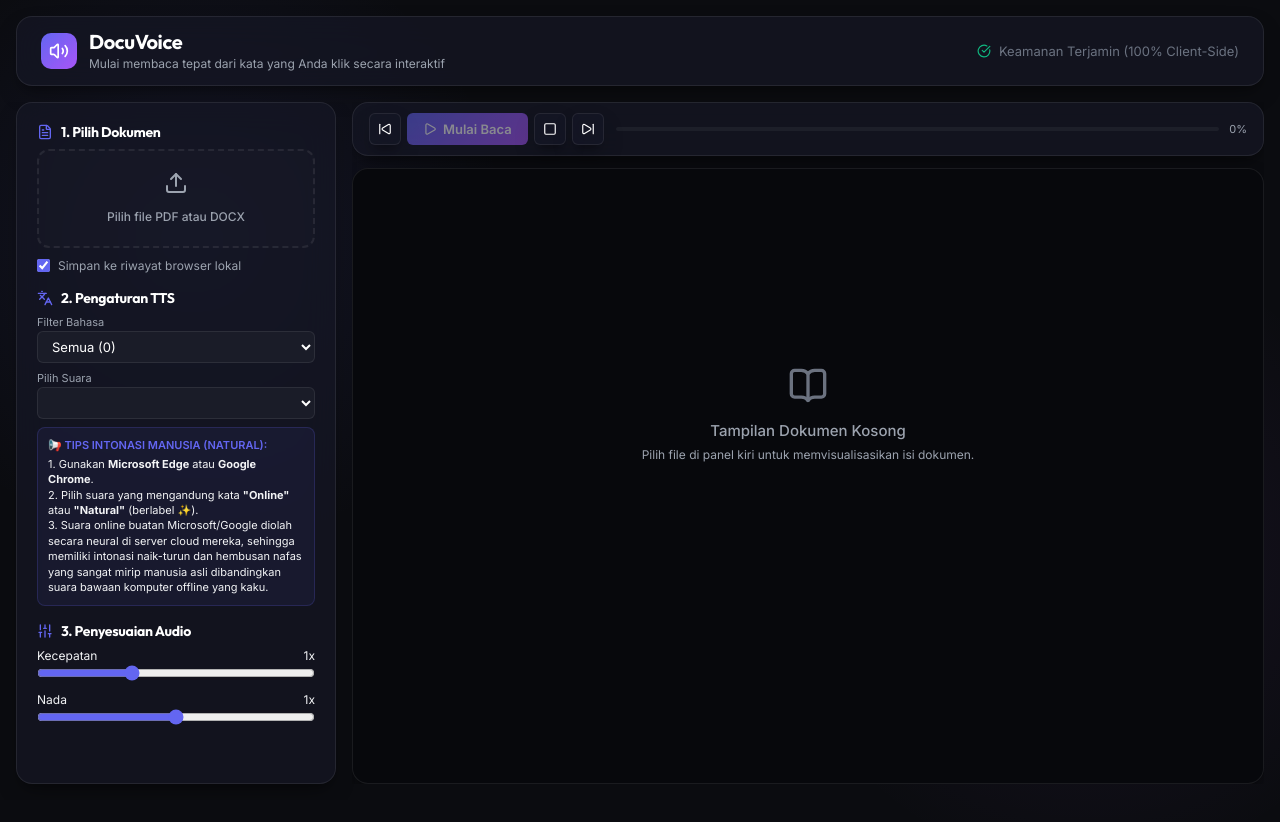
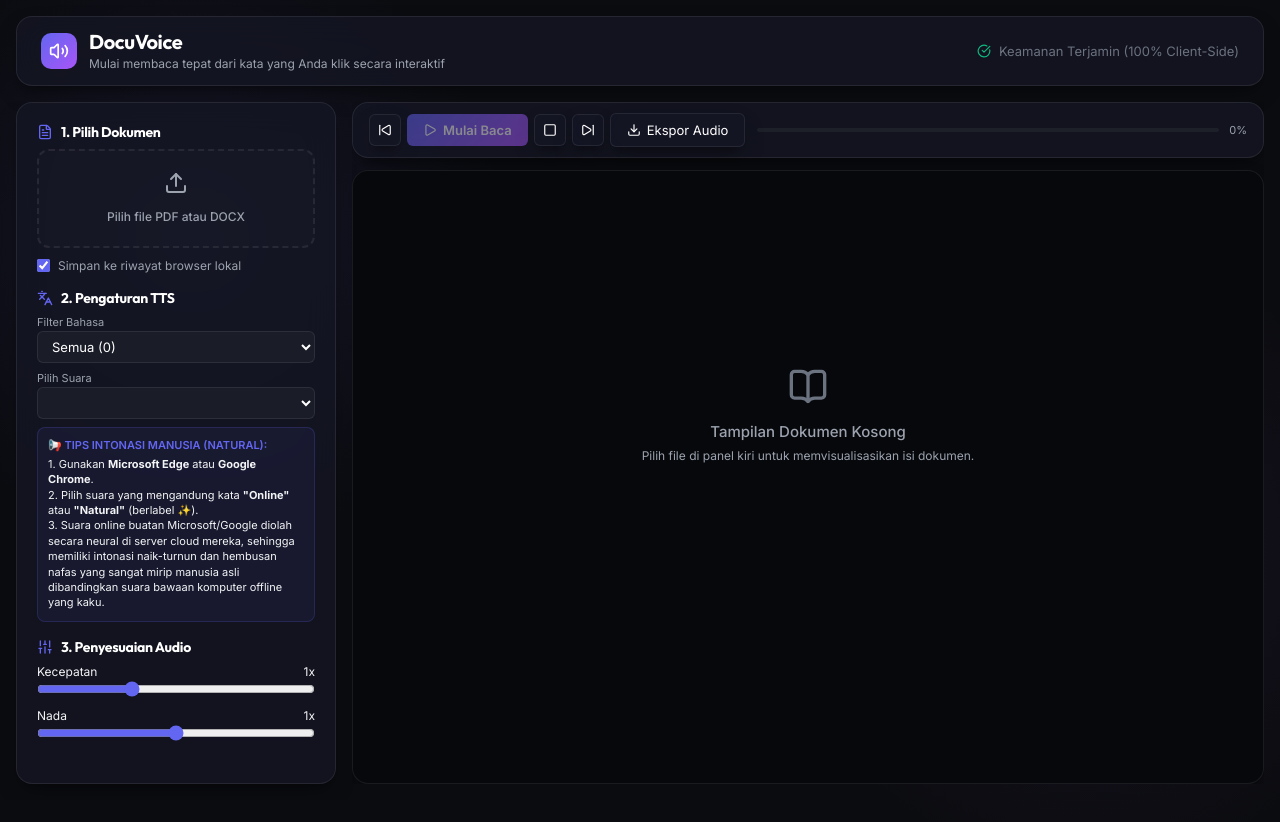
Before and after one commit to Nagamancayy/pembacapdf, a React (Vite) app: page / in a window 1280 px wide. Shown: the top 822 px of the page. Built offline with nearby package versions, Linux system fonts and the light colour scheme.

Commit message:
Add local audio recording and export feature

```diff
--- a/src/App.jsx
+++ b/src/App.jsx
@@ -3,7 +3,7 @@
 import mammoth from 'mammoth';
 import {
   Volume2, Play, Pause, Square, FileText, Upload, SkipForward, SkipBack,
-  Languages, Sliders, BookOpen, CheckCircle, AlertCircle, RefreshCw, History, Trash2
+  Languages, Sliders, BookOpen, CheckCircle, AlertCircle, RefreshCw, History, Trash2, Download
 } from 'lucide-react';
 
 // Setup pdfjs worker using Vite asset URL resolving
@@ -54,7 +54,6 @@
     const store = transaction.objectStore(STORE_NAME);
     const request = store.getAll();
     request.onsuccess = () => {
-      // Map to metadata only to keep it light
       const docs = request.result.map(d => ({
         id: d.id,
         name: d.name,
@@ -116,6 +115,12 @@
   const [volume, setVolume] = useState(1.0);
   const [isPlaying, setIsPlaying] = useState(false);
   const [isPaused, setIsPaused] = useState(false);
+
+  // Local Tab Recording States
+  const [isRecording, setIsRecording] = useState(false);
+  const mediaRecorderRef = useRef(null);
+  const audioChunksRef = useRef([]);
+  const screenStreamRef = useRef(null);
 
   const synthRef = useRef(window.speechSynthesis);
   const utteranceRef = useRef(null);
@@ -323,7 +328,6 @@
         };
 
         if (uploadedFile.dbBuffer) {
-          // Re-simulate FileReader onload for database ArrayBuffer
           const fakeEvent = { target: { result: uploadedFile.dbBuffer } };
           reader.onload(fakeEvent);
         } else {
@@ -393,12 +397,11 @@
       setLoading(true);
       const fullDoc = await getDocumentFileFromDB(historyItem.id);
       if (fullDoc && fullDoc.fileData) {
-        // Construct a pseudo file payload to reuse processFile loader
         const pseudoFile = {
           name: fullDoc.name,
           dbBuffer: fullDoc.fileData
         };
-        await processFile(pseudoFile, false); // shouldSaveToDB = false
+        await processFile(pseudoFile, false);
       }
     } catch (err) {
       console.error('Failed to load history item', err);
@@ -409,13 +412,12 @@
 
   // Delete document from local History
   const deleteHistoryItem = async (e, id) => {
-    e.stopPropagation(); // prevent loading item
+    e.stopPropagation();
     if (confirm('Hapus dokumen ini dari riwayat browser Anda?')) {
       try {
         await deleteDocumentFromDB(id);
         loadHistoryList();
 
-        // If the deleted document is the current active one, clear view
         if (file && file.id === id) {
           setFile(null);
           setPdfDoc(null);
@@ -453,6 +455,11 @@
       setIsPlaying(false);
       setIsPaused(false);
       setCurrentItemIndex(-1);
+
+      // Auto-stop recording if it reaches the end
+      if (isRecording && mediaRecorderRef.current && mediaRecorderRef.current.state !== 'inactive') {
+        mediaRecorderRef.current.stop();
+      }
       return;
     }
 
@@ -490,6 +497,9 @@
         setIsPlaying(false);
         setIsPaused(false);
         setCurrentItemIndex(-1);
+        if (isRecording && mediaRecorderRef.current && mediaRecorderRef.current.state !== 'inactive') {
+          mediaRecorderRef.current.stop();
+        }
       }
       return;
     }
@@ -507,15 +517,9 @@
     utterance.onboundary = (event) => {
       if (event.name === 'word') {
         const charIndex = event.charIndex;
-        // Find the closest preceding word using a scanned search
-        let activeUtteranceItem = null;
-        for (const it of utteranceItemsRef.current) {
-          if (charIndex >= it.start) {
-            activeUtteranceItem = it;
-          } else {
-            break;
-          }
-        }
+        const activeUtteranceItem = utteranceItemsRef.current.find(it =>
+          charIndex >= it.start && charIndex <= it.end
+        );
         if (activeUtteranceItem) {
           setCurrentItemIndex(activeUtteranceItem.originalIndex);
         }
@@ -529,6 +533,11 @@
         setIsPlaying(false);
         setIsPaused(false);
         setCurrentItemIndex(-1);
+
+        // Auto-stop recording if it reaches the end
+        if (mediaRecorderRef.current && mediaRecorderRef.current.state !== 'inactive') {
+          mediaRecorderRef.current.stop();
+        }
       }
     };
 
@@ -537,6 +546,9 @@
       if (e.error !== 'interrupted') {
         setIsPlaying(false);
         setIsPaused(false);
+        if (isRecording && mediaRecorderRef.current && mediaRecorderRef.current.state !== 'inactive') {
+          mediaRecorderRef.current.stop();
+        }
       }
     };
 
@@ -566,6 +578,9 @@
       setIsPaused(false);
       setCurrentItemIndex(-1);
     }
+    if (isRecording && mediaRecorderRef.current && mediaRecorderRef.current.state !== 'inactive') {
+      mediaRecorderRef.current.stop();
+    }
   };
 
   const nextItem = () => {
@@ -578,6 +593,77 @@
     if (textItems.length === 0) return;
     const prevIdx = currentItemIndex - 1;
     if (prevIdx >= 0) startReading(prevIdx);
+  };
+
+  // --- Local Tab Audio Recording Handlers ---
+  const startRecordingAudio = async () => {
+    try {
+      alert(
+        'Petunjuk Perekaman Audio Lokal:\n\n' +
+        '1. Browser akan meminta izin membagikan layar/tab ("Share your screen/tab").\n' +
+        '2. Silakan pilih "Tab ini" (This tab).\n' +
+        '3. PASTIKAN mencentang pilihan "Bagikan audio tab" (Share tab audio).\n' +
+        '4. Klik Share/Bagikan untuk mulai merekam otomatis.'
+      );
+
+      const stream = await navigator.mediaDevices.getDisplayMedia({
+        video: {
+          width: 1,
+          height: 1
+        },
+        audio: true
+      });
+
+      const audioTracks = stream.getAudioTracks();
+      if (audioTracks.length === 0) {
+        stream.getTracks().forEach(t => t.stop());
+        alert('Gagal merekam: Anda harus mencentang opsi "Bagikan audio tab" agar audio dapat direkam.');
+        return;
+      }
+
+      screenStreamRef.current = stream;
+      audioChunksRef.current = [];
+      setIsRecording(true);
+
+      const recorder = new MediaRecorder(stream, { mimeType: 'audio/webm' });
+      mediaRecorderRef.current = recorder;
+
+      recorder.ondataavailable = (e) => {
+        if (e.data.size > 0) {
+          audioChunksRef.current.push(e.data);
+        }
+      };
+
+      recorder.onstop = () => {
+        const audioBlob = new Blob(audioChunksRef.current, { type: 'audio/webm' });
+        const url = URL.createObjectURL(audioBlob);
+        const a = document.createElement('a');
+        a.href = url;
+        const baseName = file ? file.name.split('.')[0] : 'audio';
+        a.download = `${baseName}_DocuVoice.webm`;
+        a.click();
+        URL.revokeObjectURL(url);
+
+        // Cleanup streams
+        stream.getTracks().forEach(t => t.stop());
+        setIsRecording(false);
+      };
+
+      recorder.start();
+
+      // Start reading from the very beginning
+      startReading(0);
+
+    } catch (err) {
+      console.error('Error starting recording:', err);
+      setIsRecording(false);
+    }
+  };
+
+  const stopRecordingAudio = () => {
+    if (mediaRecorderRef.current && mediaRecorderRef.current.state !== 'inactive') {
+      mediaRecorderRef.current.stop();
+    }
   };
 
   // Drag & drop handlers
@@ -782,7 +868,7 @@
                   </span>
                   1. Gunakan <strong>Microsoft Edge</strong> atau <strong>Google Chrome</strong>.<br/>
                   2. Pilih suara yang mengandung kata <strong>"Online"</strong> atau <strong>"Natural"</strong> (berlabel ✨).<br/>
-                  3. Suara online buatan Microsoft/Google diolah secara neural di server cloud mereka, sehingga memiliki intonasi naik-turun dan hembusan nafas yang sangat mirip manusia asli dibandingkan suara bawaan komputer offline yang kaku.
+                  3. Suara online buatan Microsoft/Google diolah secara neural di server cloud mereka, sehingga memiliki intonasi naik-turnun dan hembusan nafas yang sangat mirip manusia asli dibandingkan suara bawaan komputer offline yang kaku.
                 </div>
               </div>
             </div>
@@ -839,7 +925,7 @@
 
           {/* Top Controls Bar */}
           <div className="glass-panel" style={{ padding: '10px 16px', display: 'flex', alignItems: 'center', justifyContent: 'space-between', gap: '12px', flexShrink: 0 }}>
-            <div style={{ display: 'flex', gap: '6px' }}>
+            <div style={{ display: 'flex', gap: '6px', alignItems: 'center' }}>
               <button
                 onClick={prevItem}
                 disabled={textItems.length === 0 || currentItemIndex <= 0}
@@ -887,6 +973,28 @@
               >
                 <SkipForward size={14} />
               </button>
+
+              {/* Local Tab Audio Recorder Button */}
+              {isRecording ? (
+                <button
+                  onClick={stopRecordingAudio}
+                  className="glow-btn"
+                  style={{ padding: '8px 16px', borderRadius: '6px', display: 'flex', alignItems: 'center', gap: '6px', fontSize: '13px', background: 'linear-gradient(135deg, #ef4444 0%, #b91c1c 100%)' }}
+                >
+                  <Square size={14} />
+                  <span className="animate-pulse">Stop Rekam</span>
+                </button>
+              ) : (
+                <button
+                  onClick={startRecordingAudio}
+                  disabled={textItems.length === 0}
+                  className="glass-panel"
+                  style={{ padding: '8px 16px', borderRadius: '6px', cursor: 'pointer', display: 'flex', alignItems: 'center', gap: '6px', color: '#fff', border: '1px solid var(--border-color)', fontSize: '13px' }}
+                >
+                  <Download size={14} />
+                  <span>Ekspor Audio</span>
+                </button>
+              )}
             </div>
 
             <div style={{ flex: 1, display: 'flex', alignItems: 'center', gap: '10px' }}>
--- a/src/index.css
+++ b/src/index.css
@@ -201,3 +201,13 @@
   box-shadow: 0 0 3px rgba(250, 204, 21, 0.2);
   z-index: 10;
 }
+
+/* Pulse animation for active recording states */
+@keyframes pulse {
+  0%, 100% { opacity: 1; }
+  50% { opacity: 0.5; }
+}
+
+.animate-pulse {
+  animation: pulse 1.5s cubic-bezier(0.4, 0, 0.6, 1) infinite;
+}
```
